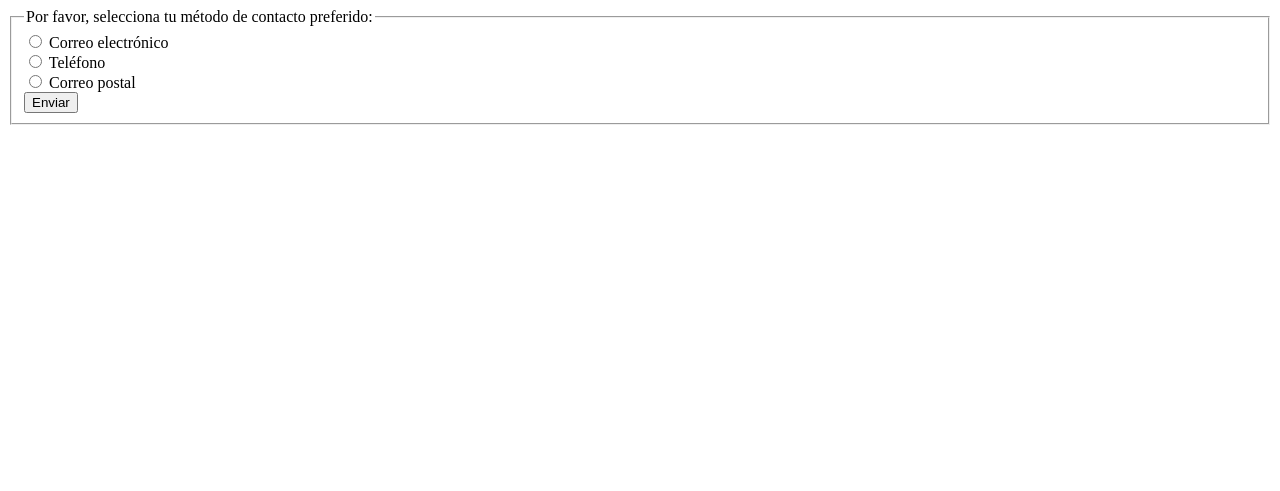
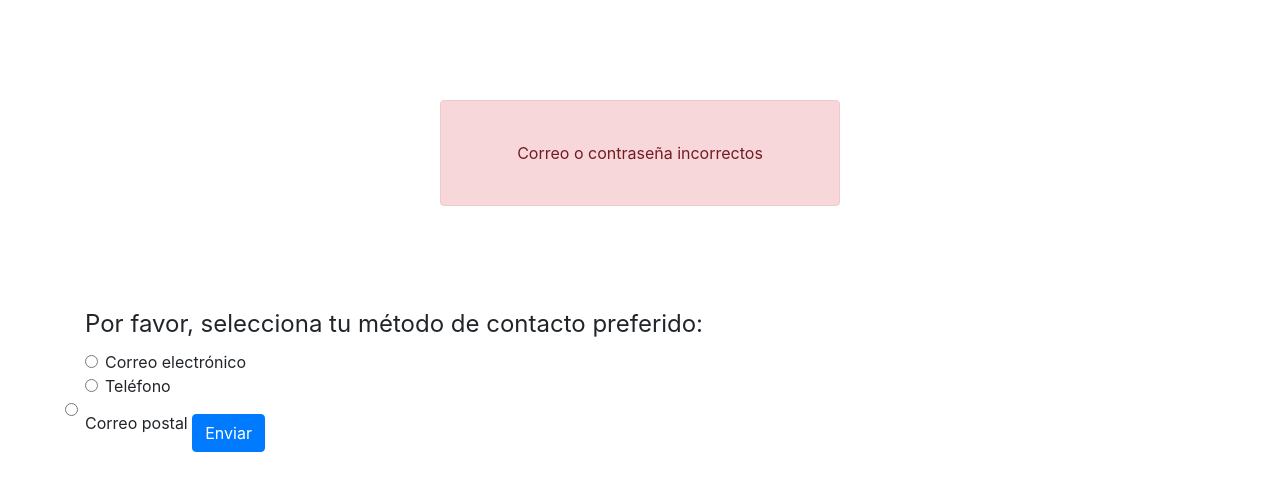
Before and after one commit to AlexFreire0/Hito2-Prog, a PHP site: page /pruebas/prueba.html in a window 1280 px wide. Shown: the top 491 px of the page. Run offline with PHP 8.4, Linux system fonts and the light colour scheme; some libraries are stand-ins or nearby versions.

Commit message:
Estilo + Funcionabilidad de paginas

```diff
--- a/Modelo/class_usuario.php
+++ b/Modelo/class_usuario.php
@@ -14,7 +14,7 @@ class Usuario {
         $stmt->bind_param("sss", $nombreuser, $correo_electronico, $password);
 
         if ($stmt->execute()) {
-            echo "Usuario agregado con éxito.";
+
         } else {
             echo "Error al agregar el usuario: " . $stmt->error;
         }
--- a/pruebas/prueba.html
+++ b/pruebas/prueba.html
@@ -4,25 +4,44 @@
   <meta charset="UTF-8">
   <meta name="viewport" content="width=device-width, initial-scale=1.0">
   <title>Document</title>
+  <link href="https://stackpath.bootstrapcdn.com/bootstrap/4.5.2/css/bootstrap.min.css" rel="stylesheet">
+  <style>
+    .card-custom {
+      max-width: 400px;
+      margin: 100px auto;
+      padding: 20px;
+      text-align: center;
+      background-color: #f8d7da;
+      border-color: #f5c6cb;
+      color: #721c24;
+    }
+  </style>
 </head>
 <body>
-    <form>
-        <fieldset>
+  <div class="card card-custom">
+    <div class="card-body">
+      <p class="card-text">Correo o contraseña incorrectos</p>
+    </div>
+  </div>
+  <form class="container mt-5">
+    <fieldset class="form-group">
       <legend>Por favor, selecciona tu método de contacto preferido:</legend>
-          <div>
-            <input type="radio" id="contactChoice1" name="contact" value="email" />
-            <label for="contactChoice1">Correo electrónico</label>
-      <br>
-            <input type="radio" id="contactChoice2" name="contact" value="phone" />
-            <label for="contactChoice2">Teléfono</label>
-      <br>
-            <input type="radio" id="contactChoice3" name="contact" value="mail" />
-            <label for="contactChoice3">Correo postal</label>
+      <div class="form-check">
+        <input class="form-check-input" type="radio" id="contactChoice1" name="contact" value="email">
+        <label class="form-check-label" for="contactChoice1">Correo electrónico</label>
       </div>
-          <div>
-            <button type="submit">Enviar</button>
+      <div class="form-check">
+        <input class="form-check-input" type="radio" id="contactChoice2" name="contact" value="phone">
+        <label class="form-check-label" for="contactChoice2">Teléfono</label>
       </div>
+      <div class="form-check"></div>
+        <input class="form-check-input" type="radio" id="contactChoice3" name="contact" value="mail">
+        <label class="form-check-label" for="contactChoice3">Correo postal</label>
+      </div>
+      <button type="submit" class="btn btn-primary mt-3">Enviar</button>
     </fieldset>
   </form>
-</body>
-</html>
+  <script src="https://code.jquery.com/jquery-3.5.1.slim.min.js"></script>
+  <script src="https://cdn.jsdelivr.net/npm/@popperjs/core@2.5.4/dist/umd/popper.min.js"></script>
+  <script src="https://stackpath.bootstrapcdn.com/bootstrap/4.5.2/js/bootstrap.min.js"></script>
+</body
--- a/sesion/register.php
+++ b/sesion/register.php
@@ -13,7 +13,6 @@ if ($_SERVER['REQUEST_METHOD'] == 'POST') {
     echo "Usuario registrado con éxito.";
 }
 ?>
-
 <!DOCTYPE html>
 <html lang="es">
 <head>
```
Also changed, not shown: Vista/lista_tareas.php (added, +49 -0 lines), css/style.css (added, +9 -0 lines), sesion/login.php (+13 -3 lines). Lines whose indentation alone changed are shown as unchanged.
